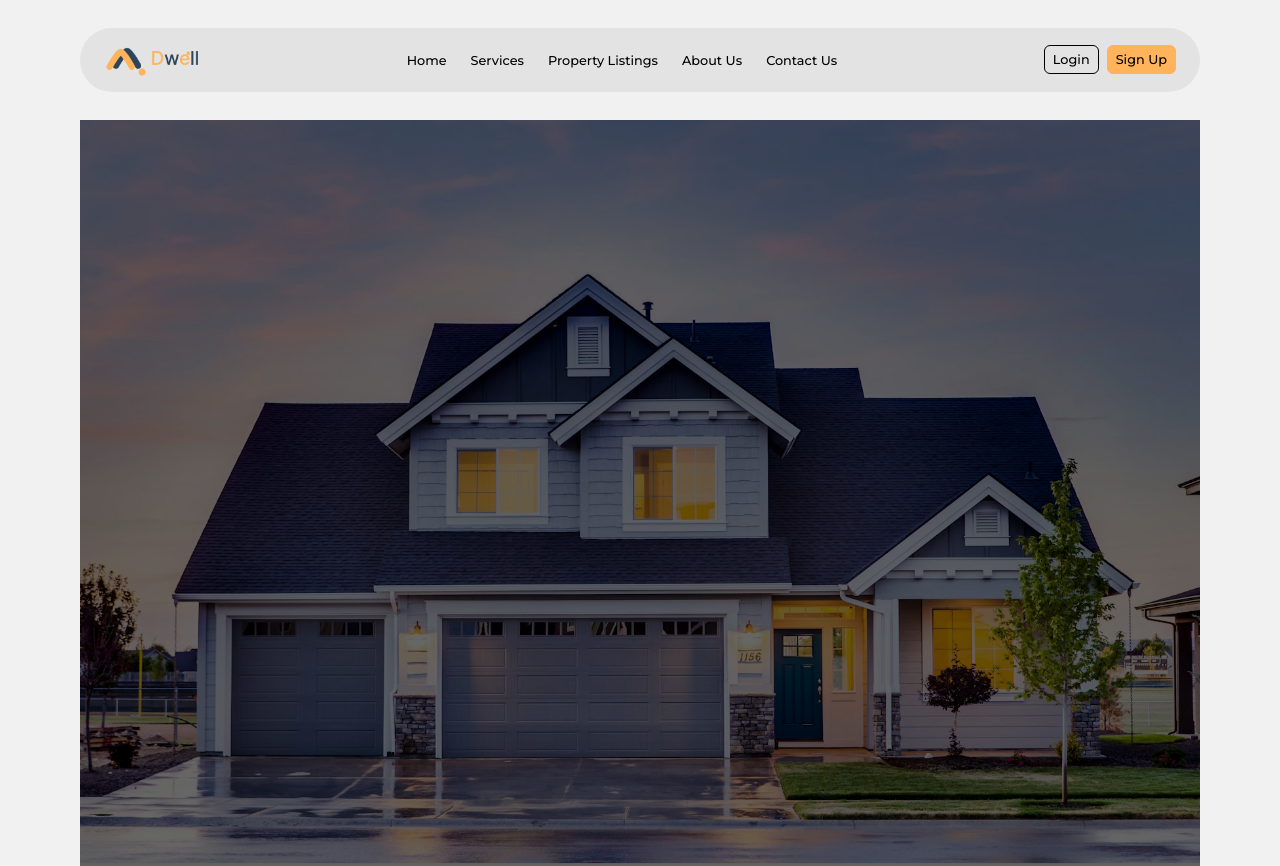
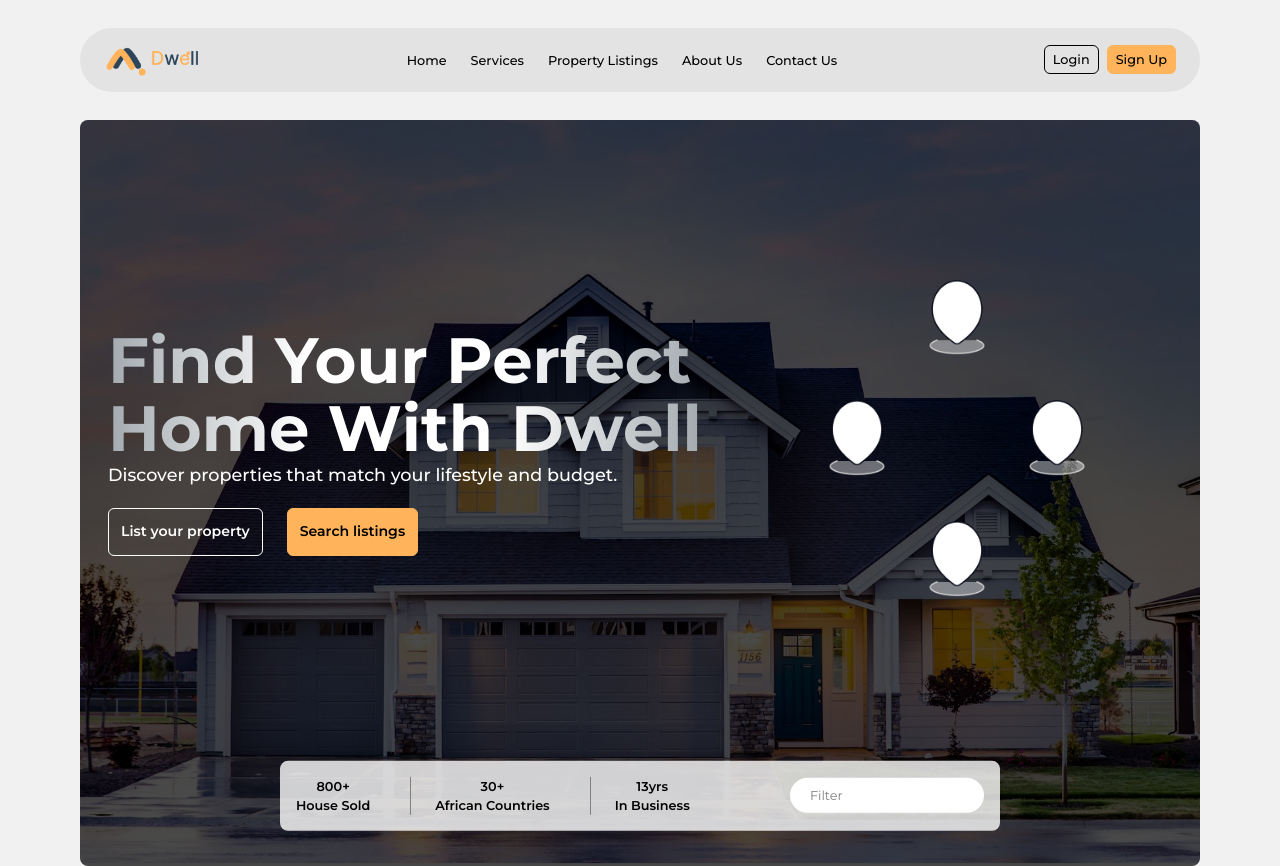
Before and after one commit to otizgit/Dwell, a Next.js app: page / in a window 1280 px wide. Built offline with nearby package versions, Linux system fonts and the light colour scheme.

Commit message:
hero section build

```diff
--- a/src/app/globals.css
+++ b/src/app/globals.css
@@ -22,6 +22,12 @@ html {
   background-repeat: no-repeat;
   background-size: cover;
 }
+.linear-text {
+  background: -webkit-linear-gradient(#a3aaaf, #ffffff, #ffffff, #a3aaaf);
+  background: linear-gradient(to right, #a3aaaf, #ffffff, #ffffff, #a3aaaf);
+  -webkit-background-clip: text;
+  -webkit-text-fill-color: transparent;
+}
 
 @layer components {
   .custom-fz {
@@ -33,4 +39,7 @@ html {
   .paddingX {
     @apply px-[1.3rem] sm:px-[4rem] lg:px-[5rem];
   }
+  .flex-main {
+    @apply flex items-center justify-between;
+  }
 }
--- a/src/components/ui/home/Hero.tsx
+++ b/src/components/ui/home/Hero.tsx
@@ -1,17 +1,64 @@
 import React from "react";
 import HeroImg from "@/assets/images/Home/hero-img.jpeg";
+import LocationIcon from "@/assets/images/Home/location-icon.png";
 import Image from "next/image";
 
 export default function Hero() {
   return (
     <div className="max-width paddingX">
-      <div className="overflow-hidden relative">
-        <span className="absolute inset-0 bg-[#00000098] z-[2]"></span>
+      <div className="overflow-hidden rounded-lg relative">
+        <div className="absolute inset-0 bg-[#000000b5] z-[2] flex justify-between gap-10 items-center px-7">
+          <div className="-translate-y-13">
+            <h1 className="linear-text leading-17 font-bold text-[4rem]">
+              Find Your Perfect <br /> Home With Dwell
+            </h1>
+            <p className="text-white text-[1.1rem] font-medium mb-5">
+              Discover properties that match your lifestyle and budget.
+            </p>
+            <div className="flex gap-6">
+              <button className="px-3 py-3 border-[0.1em] text-[0.88rem] border-white text-white font-semibold rounded-md">
+                List your property
+              </button>
+              <button className="px-3 py-3 border-[0.1em] text-[0.88rem] border-primary bg-primary text-black font-semibold rounded-md">
+                Search listings
+              </button>
+            </div>
+          </div>
+          <div className="flex flex-col gap-10 justify-center flex-1 items-center -translate-y-13">
+            <Image className="w-20" src={LocationIcon} alt="Location icon" />
+            <div className="flex gap-30">
+              <Image className="w-20" src={LocationIcon} alt="Location icon" />
+              <Image className="w-20" src={LocationIcon} alt="Location icon" />
+            </div>
+            <Image className="w-20" src={LocationIcon} alt="Location icon" />
+          </div>
+        </div>
         <Image
           className="rounded-md scale-[1.1] -translate-y-10"
           src={HeroImg}
           alt="Image of a house"
         />
+
+        <div className="custom-fz absolute bottom-0 left-1/2 -translate-1/2 p-4 w-180 bg-[#ffffffcb] rounded-lg z-[3] flex-main gap-7">
+          <div className="font-semibold flex gap-6 text-center">
+            <div className="border-r-[0.15em] pr-10 border-[grey]">
+              <p>800+</p>
+              <p>House Sold</p>
+            </div>
+            <div className="border-r-[0.15em] pr-10 border-[grey]">
+              <p>30+</p>
+              <p>African Countries</p>
+            </div>
+            <div>
+              <p>13yrs</p>
+              <p>In Business</p>
+            </div>
+          </div>
+
+          <div>
+            <input className="custom-fz bg-white rounded-full p-2 px-5" type="text" placeholder="Filter" />
+          </div>
+        </div>
       </div>
     </div>
   );
```
Also changed, not shown: src/assets/images/Home/location-icon.png (added).
